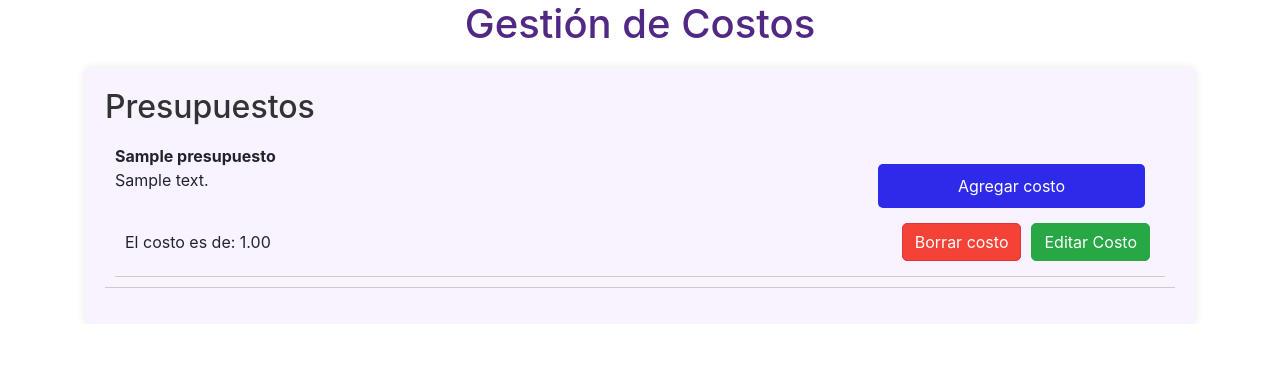
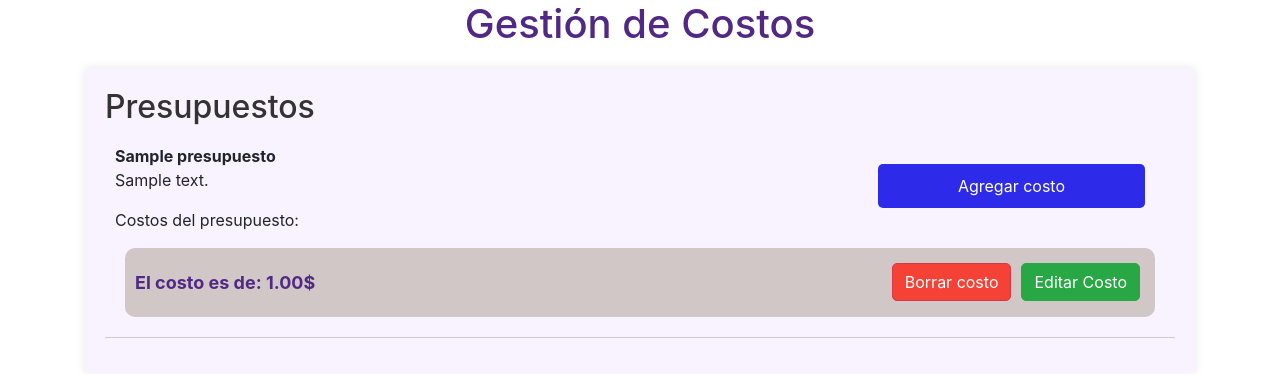
Before and after one commit to DanielMijango/erp-presupuesto, a Django app: page /gestionarCostos/ in a window 1280 px wide. Shown: the part 163-540 px from the top of the page. Run offline with Django 5.2, Linux system fonts and the light colour scheme; tables that the repository leaves empty hold one stand-in row (values such as "Sample post"); some libraries are stand-ins or nearby versions.

Commit message:
Ultimo pull
gracias papa dio

```diff
--- a/erp/presupuesto/templates/gestionarCostos.html
+++ b/erp/presupuesto/templates/gestionarCostos.html
@@ -88,7 +88,13 @@
         margin-bottom: 20px;
         text-align: center;
     }
-
+.costo_item{
+    color: #512985;
+    font-size:18px;
+    background-color:#d1c7c7;
+    border-radius: 10px;
+    margin: 10px;
+}
     /* Hover effects */
     .budget-list .agregar-btn:hover,
     .budget-list .modify-btn:hover,
@@ -114,13 +120,13 @@
                 <li>
                     <span><b>{{ p.nombre }}</b>
                         <p>{{ p.descripcion }}</p>
-
+                        <p>Costos del presupuesto:</p>
                         <!-- Botón Agregar costo -->
                         <a href="/costo/{{ p.id }}/" class="btn btn-primary agregar-btn">Agregar costo</a>
 
                         <ul>
                             {% for costo in p.costos.all %}
-                            <li>El costo es de: {{ costo.monto }}
+                            <li class="costo_item"><b>El costo es de: {{ costo.monto }}$</b>
                                 <div class="button-group">
                                     <form action="/eliminarCosto/{{costo.id}}/" method="post" style="display:inline;">
                                         {% csrf_token %}
--- a/erp/presupuesto/templates/mostrarPresupuestos.html
+++ b/erp/presupuesto/templates/mostrarPresupuestos.html
@@ -84,9 +84,10 @@
     /* Estilos para los botones de acción */
     .btn {
         padding: 5px 10px;
+        margin: 10px;
         color: #fff;
         border: none;
-        border-radius: 4px;
+        border-radius: 6px;
         cursor: pointer;
     }
 
--- a/erp/presupuesto/views.py
+++ b/erp/presupuesto/views.py
@@ -1,4 +1,5 @@
 from django.shortcuts import render,get_object_or_404
+from django.urls import reverse
 from django.contrib.auth import authenticate, login , logout
 from django.contrib.auth.forms import UserCreationForm, AuthenticationForm
 from django.shortcuts import render, redirect
@@ -22,8 +23,9 @@ def crearPresupuesto_View(request):
              form = PresupuestoForm(request.POST)
              new_Presupuesto = form.save(commit=False)
              new_Presupuesto.save()
-             print(new_Presupuesto)
-             return redirect('gestionarCostos/')
+
+             return redirect(f'/costo/{new_Presupuesto.id}/')
+
 
 def editarPresupuesto(request, presupuesto_id):
 
```
